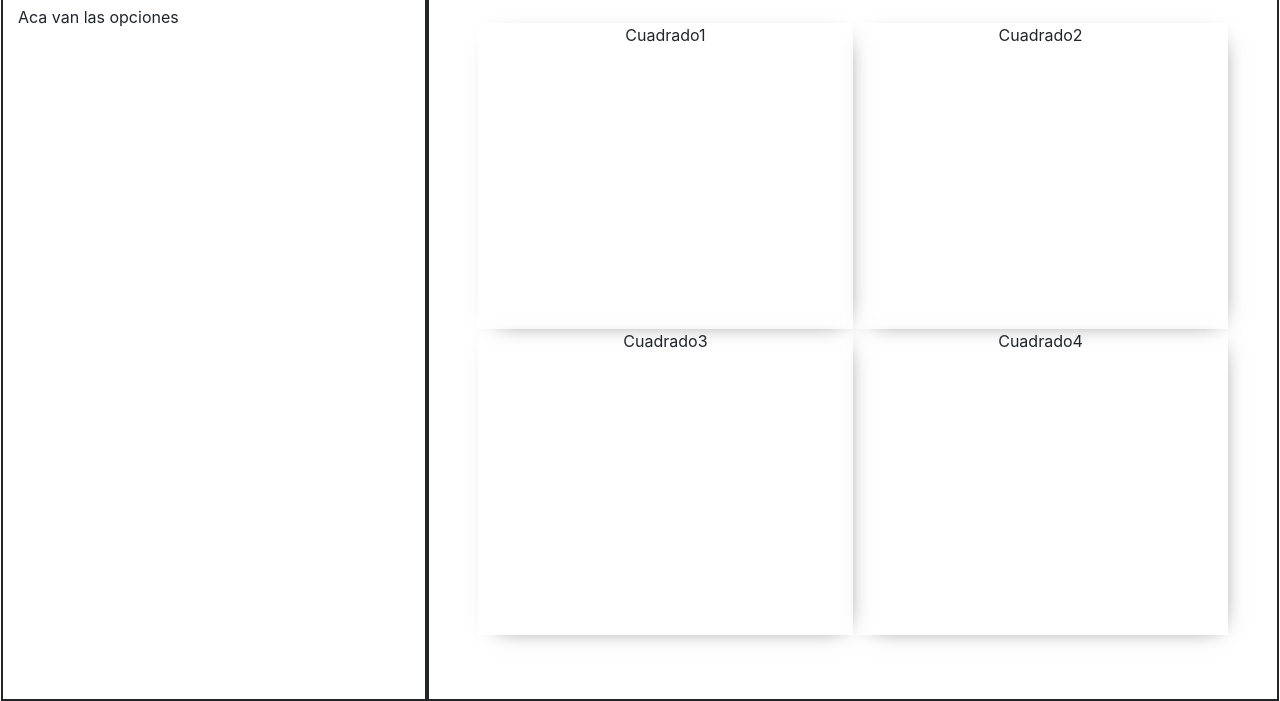
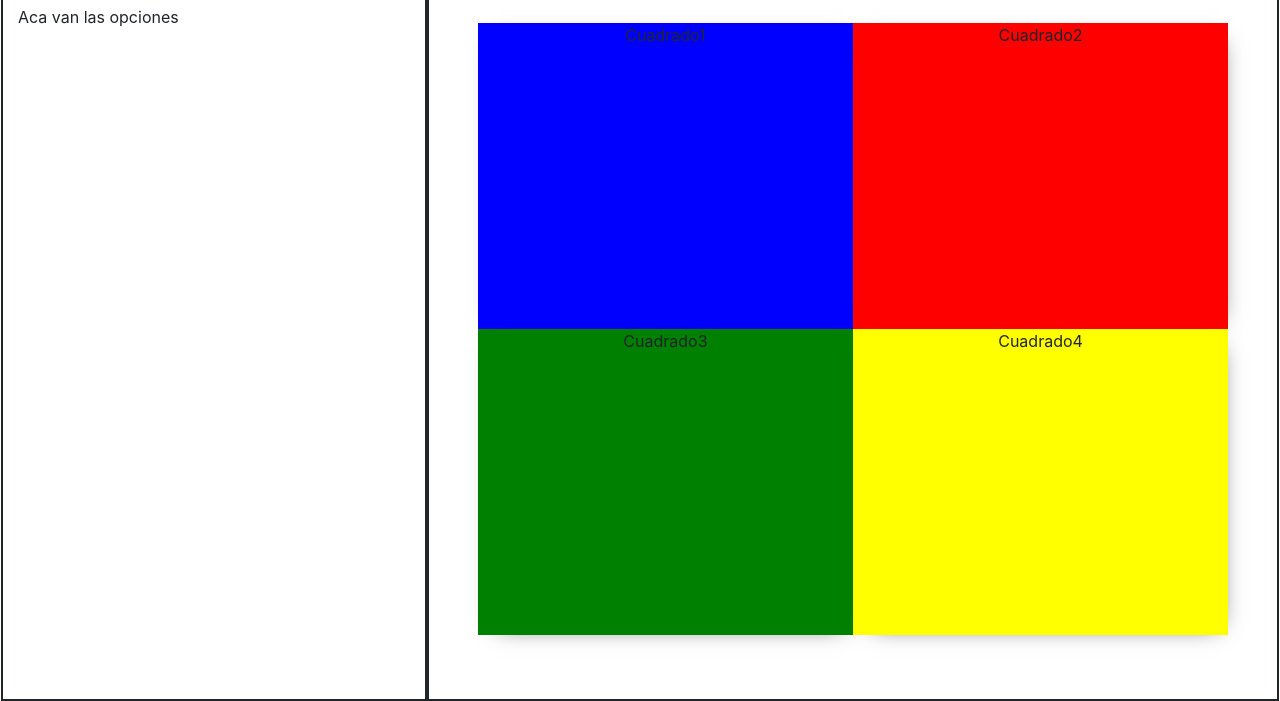
Before and after one commit to ElGasto/SimonDice, a plain HTML site: page index.html in a window 1280 px wide. Shown: the part 99-800 px from the top of the page. Drawn offline with nearby package versions, Linux system fonts and the light colour scheme.

Commit message:
Agregue colores a simon dice

```diff
--- a/src/scss/main.scss
+++ b/src/scss/main.scss
@@ -1,10 +1,16 @@
+// Colores de Simon Dice
+$color1: blue;
+$color2: red;
+$color3: green;
+$color4: yellow;
+// SCSS Principal
 html,
 body {
     height: 100%;
 }
 
 .titulo {
-    /*    margin-bottom: 20px; */
+    //    margin-bottom: 20px;
     background-color: darkcyan;
     color: darkblue;
 }
@@ -31,3 +37,19 @@ body {
         padding: 5%;
     }
 }
+
+#cuadrado1 {
+    background-color: $color1;
+}
+
+#cuadrado2 {
+    background-color: $color2;
+}
+
+#cuadrado3 {
+    background-color: $color3;
+}
+
+#cuadrado4 {
+    background-color: $color4;
+}
```
Also changed, not shown: src/css/main.css, src/css/main.min.css, 2 other files.
